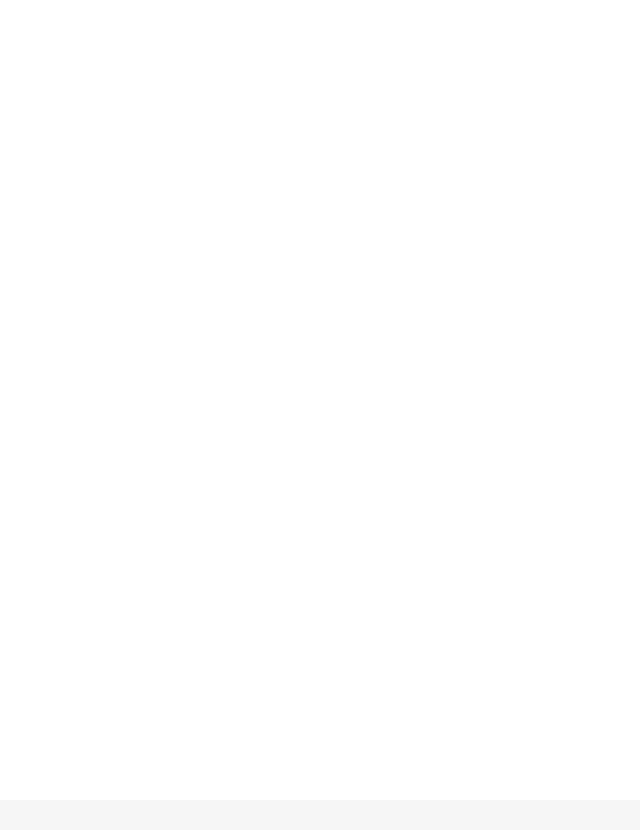
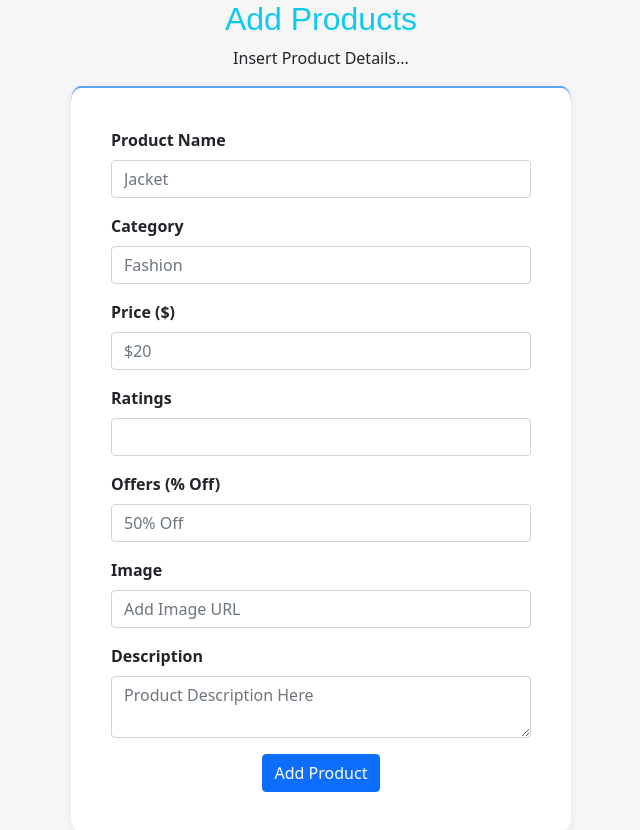
Before and after one commit to AbhishekChorotiya/ecommerce, a React (Create React App) app: page /add in a window 1280 px wide. Before the commit this address had no page. Shown: the top 830 px of the page, without its empty margins (319-959 px from the left). Before the commit the page ends 800 px from the top, so only its background shows below. Built offline with nearby package versions, Linux system fonts and the light colour scheme.

Commit message:
Created Add Products Form

```diff
--- /dev/null
+++ b/src/components/Add_Products/AddProducts.jsx
@@ -0,0 +1,70 @@
+import React from 'react'
+import PageTitle from "../PageTitle"
+
+const AddProducts = (props) => {
+    return (
+        <div>
+            <main>
+                <section class="card-block dark-bg">
+                    <div class="container">
+
+                        <PageTitle
+                            title="Add Products"
+                            desc="Insert Product Details..."
+                        ></PageTitle>
+
+                        {/* In forms, name filed is very Important, because it is used in 'req.body.' while connecting to database */}
+                        <form method="post" class="card-style" action="/signUp">
+
+                            <div class="row">
+                                <div class="mb-3"><label class="form-label" for="first_name"><strong>Product Name</strong></label><input class="form-control" type="text" placeholder="Jacket" name="product" /></div>
+
+                            </div>
+
+                            <div class="mb-3">
+                                <label class="form-label" ><b>Category</b></label>
+                                <input class="form-control item" type="text" name="category" placeholder='Fashion' />
+                            </div>
+
+                            <div class="mb-3">
+                                <label class="form-label" ><b>Price ($) </b></label>
+                                <input class="form-control item" type="number" placeholder='$20' name="price" />
+                            </div>
+
+                            <div class="mb-3">
+                                <label class="form-label" for="phone"><b>Ratings</b></label>
+                                <input class="form-control item" type="number" min={0} max= {5} id="phone" name="Phone" />
+                            </div>
+
+                            <div class="mb-3">
+                                <label class="form-label" for="phone"><b>Offers (% Off)</b></label>
+                                <input class="form-control item" type="number"  name="offer" placeholder='50% Off' min={10} max= {100} />
+                            </div>
+
+                            <div class="mb-3">
+                                <label class="form-label" for="phone"><b>Image</b></label>
+                                <input class="form-control item" type="text" name="image" placeholder='Add Image URL' />
+                            </div>
+
+                            <div class="mb-3">
+                                <label class="form-label" for="phone"><b>Description</b></label>
+
+                                <textarea class="form-control" name="desc" cols="30" rows="2" placeholder='Product Description Here'></textarea>
+
+                            </div>
+
+                            <div class="d-flex justify-content-center">
+                                <button class="btn btn-primary" type="submit">Add Product</button>
+                            </div>
+
+                        </form>
+
+                    </div>
+                </section>
+            </main>
+        </div>
+
+    )
+}
+
+export default AddProducts
--- a/src/components/App.jsx
+++ b/src/components/App.jsx
@@ -8,12 +8,14 @@ import LoginSignUp from "../pages/LoginSignUp";
 import Cart from "../pages/Cart"
 import ProfilePage from "../pages/ProfilePage";
 import UpdateInfo from "../pages/UpdateInfo";
+import AddProducts from "./Add_Products/AddProducts";
 
 function App() {
     return (
         <BrowserRouter>
             <Routes>
                 <Route exact path="/" element={<LoginSignUp />} />
+                <Route exact path="/add" element={<AddProducts />} />
                 <Route exact path="home" element={<Home />} />
                 <Route exact path="products" element={<ProductsPage />} />
                 <Route exact path="selected" element={<SelectedProduct />} />
--- a/src/components/Navbar.jsx
+++ b/src/components/Navbar.jsx
@@ -61,7 +61,7 @@ export default function Navbar(props) {
                                         TransitionProps={{ timeout: 600 }}
                                         title="Cart"
                                     >
-                                        <Badge badgeContent={4} color="secondary">
+                                        <Badge badgeContent={7} color="secondary">
                                             <ShoppingCartOutlinedIcon />
                                         </Badge>
                                     </Tooltip>
```
Also changed, not shown: src/components/homePage_Components/ContactMe.jsx (+2 -9 lines), src/routes/login-SignUp-Route.js (+0 -50 lines).
